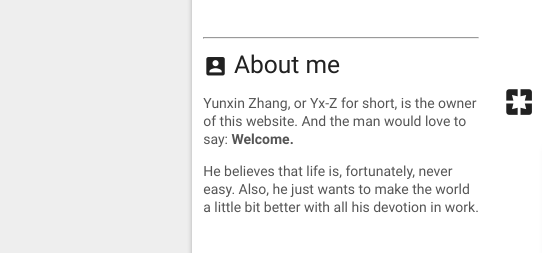
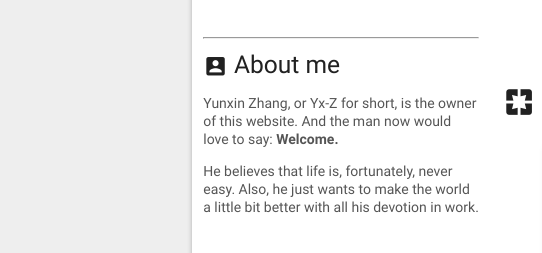
Before and after one commit to yx-z/yx-z.github.io, a plain HTML site: page index.html in a window 1280 px wide. Shown: the part 363-616 px from the top of the page, 0-542 px from the left. Drawn offline with Linux system fonts and the light colour scheme.

Commit message:
words improvement

```diff
--- a/index.html
+++ b/index.html
@@ -40,7 +40,7 @@
 					About me
 
                                         </h5>
-                                        <p>Yunxin Zhang, or Yx-Z for short, is the owner of this website. And the man would love to say:
+                                        <p>Yunxin Zhang, or Yx-Z for short, is the owner of this website. And the man now would love to say:
                                             <b>Welcome.</b>
                                         </p>
                                         <p>He believes that life is, fortunately, never easy. Also, he just wants to make the world a little bit better with all his devotion in work.</p>
```
